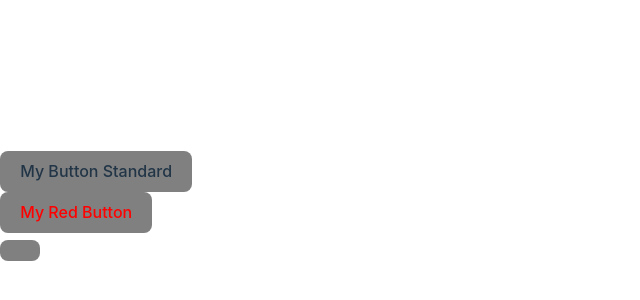
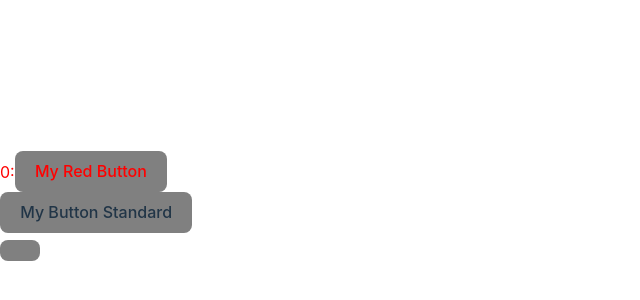
Before and after one commit to Deflinger/virgen-react, a React (Vite) app: page / in a window 1280 px wide. Shown: the part 194-494 px from the top of the page, without its empty margins (0-640 px from the left). Built offline with nearby package versions, Linux system fonts and the light colour scheme.

Commit message:
Uso del Context

```diff
--- a/src/App.tsx
+++ b/src/App.tsx
@@ -1,5 +1,7 @@
 import './App.css'
 import { AppForm, Button, ColorRed } from './components/Index';
+import { GlobalProvider } from './context/global.provider';
+
 
 
 function App() {
@@ -13,17 +15,20 @@
    console.log("Submitted")
  }
  return (
-  <>
+  <GlobalProvider>
+
+     <ColorRed><Button parentMethod={dimeHola}>
+     My Red Button
+    </Button></ColorRed>
+
     <Button parentMethod={handleClick}>
      My Button Standard
     </Button>
-    <ColorRed><Button parentMethod={dimeHola}>
-     My Red Button
-    </Button></ColorRed>
+
     <AppForm>
       <Button type ="submit" onClick={submit}/>
     </AppForm>
-  </>
+  </GlobalProvider>
 
  )
 }
--- a/src/components/Button/Button.tsx
+++ b/src/components/Button/Button.tsx
@@ -1,5 +1,6 @@
 import { ReactNode } from "react"
 import "./Button.css"
+import { useGlobalContext } from "../../context/global.context"
 
 interface Props {
     children: ReactNode
@@ -9,14 +10,21 @@
     children: JSX.Element
 }
 export const ColorRed = ({children}:ChildrenProps) =>{
-    return(<div className="color-red">{children}</div>)
+    const {value} = useGlobalContext()
+
+    return(<div className="color-red">{value}:{children}</div>)
 }
 export const Button = ({children, parentMethod}:Props) => {
 
+    const {setValue} = useGlobalContext()
+    const handleClick = () => {
+        setValue(10)
+        parentMethod()
+    }
     return(
         <button
             className={"custom-button"}
-            onClick={parentMethod}>
+            onClick={handleClick}>
             {children}
         </button>
     )
--- /dev/null
+++ b/src/context/global.context.ts
@@ -0,0 +1,21 @@
+import {createContext, useContext } from "react";
+
+interface GlobalContextType{
+    value:number | null,
+    setValue:React.Dispatch<React.SetStateAction<number>>
+}
+
+export const GlobalContext = createContext<GlobalContextType>({
+    value:null,
+    setValue:() =>{}
+})
+
+export const useGlobalContext = () =>{
+
+    const context = useContext(GlobalContext)
+
+    if(!context.value && context.value !== 0){
+        throw new Error("GlobalContext must be used within a GlobalContextProvider")
+    }
+    return context;
+}
--- /dev/null
+++ b/src/context/global.provider.tsx
@@ -0,0 +1,21 @@
+import { ReactNode, useState } from "react"
+import { GlobalContext } from "./global.context"
+
+export const EmptyGlobalState: number = 0
+
+interface GlobalProps{
+    children: ReactNode
+}
+
+
+export const GlobalProvider = ({children}:GlobalProps) =>{
+
+    const [value,setValue] = useState<number>(EmptyGlobalState)
+
+    return(
+        <GlobalContext.Provider
+            value={{value,setValue}}>
+            {children}
+        </GlobalContext.Provider>
+    )
+}
```
Also changed, not shown: src/hooks/index.ts (renamed from src/components/hooks/index.ts), src/hooks/useFetch.ts (renamed from src/components/hooks/useFetch.ts).
